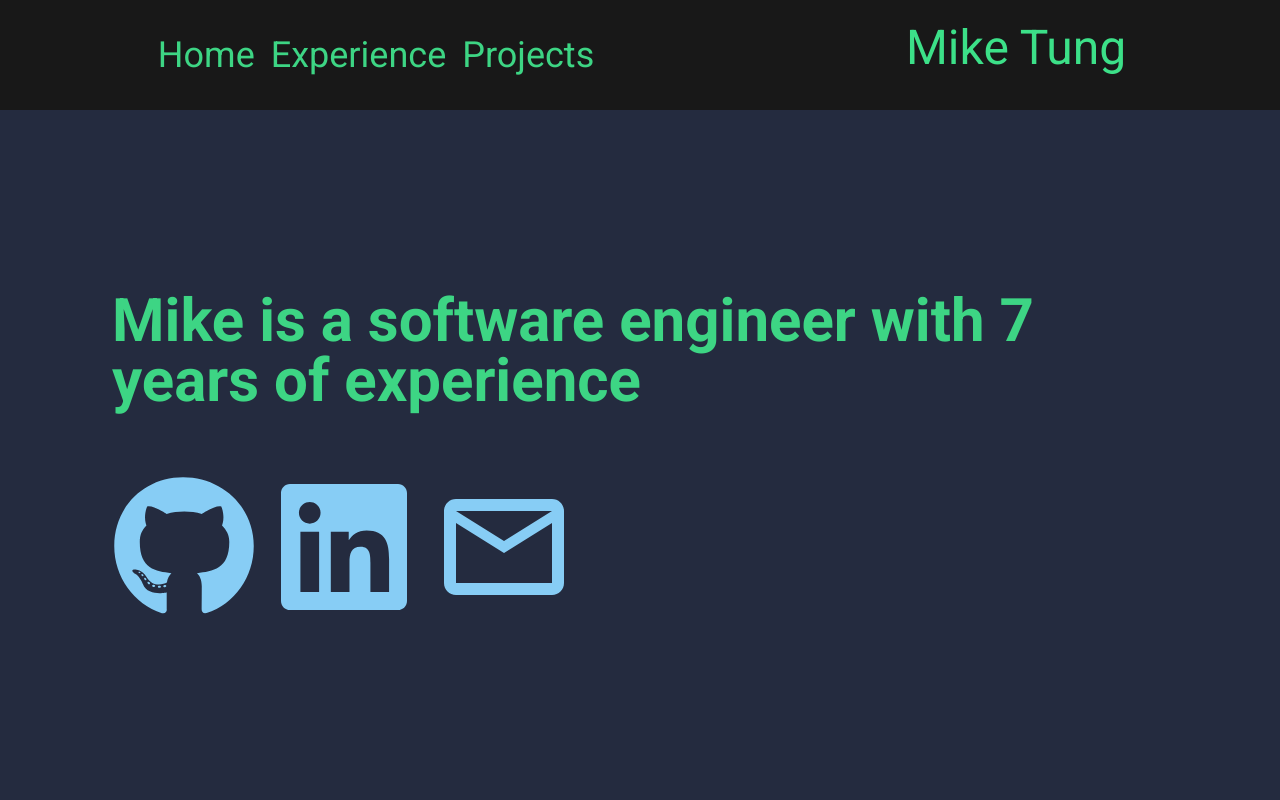
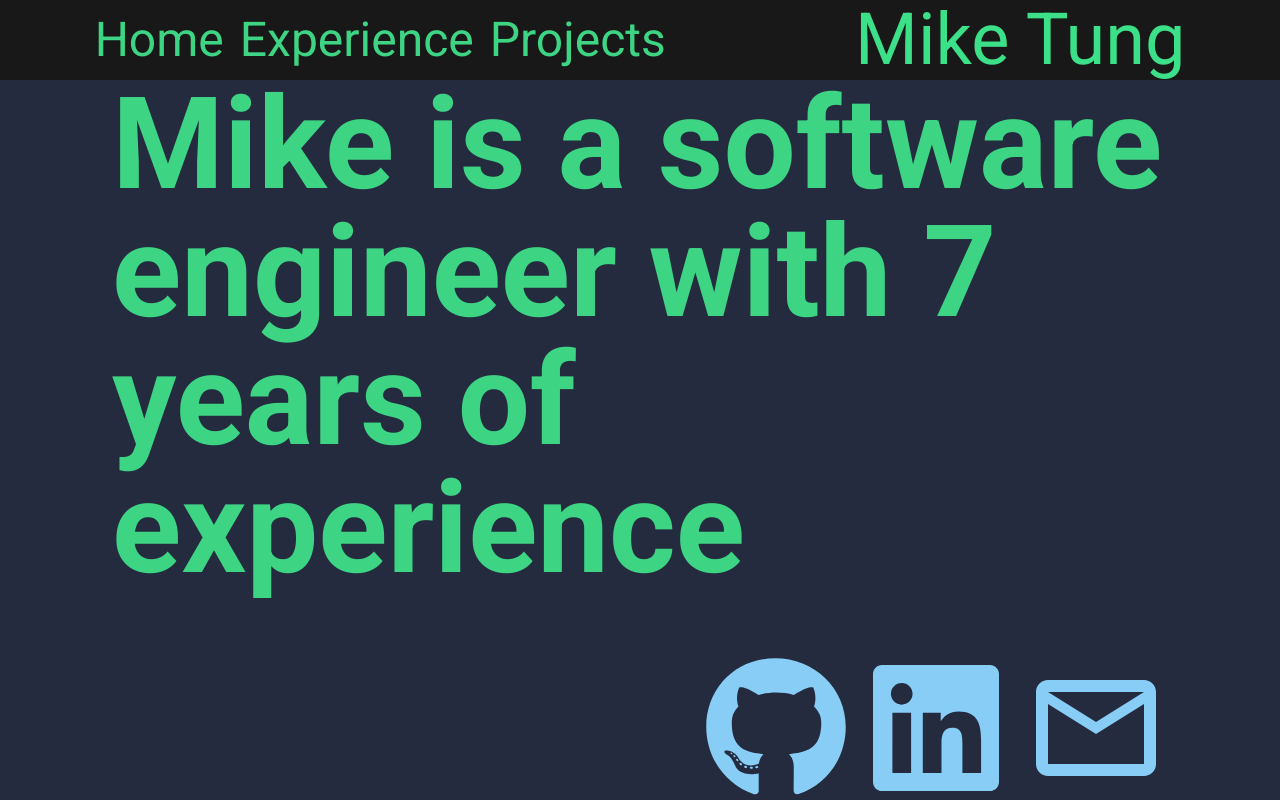
Before and after one commit to seekheart/personal-site, a React (Vite) app: page / in a window 1280 px wide. Built offline with nearby package versions, Linux system fonts and the light colour scheme.

Commit message:
cleaned up font sizing for now on headers and toolbar
- updated fonts in toolbar and for h1-h5 tags in index.css

```diff
--- a/src/components/Toolbar.tsx
+++ b/src/components/Toolbar.tsx
@@ -33,7 +33,7 @@ export const Toolbar = ({items}: ToolbarProps) => {
                         </NavigationMenuRadix.Content>
                     </NavigationMenuRadix.Item>
                     <NavigationMenuRadix.Item className="hidden sm:block">
-                        <ul className="flex gap-2 text-4xl text-primary-600">
+                        <ul className="flex gap-2 text-4xl text-primary-600 lg:text-5xl">
                             {items.map(item => (
                                 <li key={item.link} className="p-1">
                                     <NavigationMenuRadix.Link asChild>
@@ -44,7 +44,7 @@ export const Toolbar = ({items}: ToolbarProps) => {
                         </ul>
                     </NavigationMenuRadix.Item>
                     <NavigationMenuRadix.Item>
-                        <h2 className="text-primary-500">Mike Tung</h2>
+                        <h2 className="text-nowrap p-1 text-primary-500">Mike Tung</h2>
                     </NavigationMenuRadix.Item>
                 </NavigationMenuRadix.List>
             </NavigationMenuRadix.Root>
--- a/src/index.css
+++ b/src/index.css
@@ -61,8 +61,7 @@
     }
 
     html, body {
-        @apply bg-surface;
-        @apply font-sans;
+        @apply bg-surface font-sans;
     }
 
     * {
@@ -70,33 +69,27 @@
     }
 
     h1 {
-        @apply sm:text-8xl;
-        @apply text-6xl;
+        @apply text-6xl sm:text-8xl lg:text-9xl;
     }
 
     h2 {
-        @apply sm:text-7xl;
-        @apply text-5xl;
+        @apply text-4xl sm:text-5xl lg:text-7xl;
     }
 
     h3 {
-        @apply sm:text-6xl;
-        @apply text-4xl;
+        @apply text-lg sm:text-2xl md:text-4xl lg:text-6xl;
     }
 
     h4 {
-        @apply sm:text-5xl;
-        @apply text-3xl;
+        @apply text-base sm:text-xl md:text-3xl lg:text-5xl;
     }
 
     h5 {
-        @apply sm:text-4xl;
-        @apply text-2xl;
+        @apply text-sm sm:text-lg md:text-2xl lg:text-4xl;
     }
 
     h6 {
-        @apply sm:text-3xl;
-        @apply text-xl;
+        @apply sm:text-3xl text-xl;
     }
 
     article, p, span {
--- a/src/routes/home.tsx
+++ b/src/routes/home.tsx
@@ -28,17 +28,17 @@ export const Home = () => {
         }
     ]
     const defaultStyles = {
-        className: "size-24 rounded-md text-secondary-400 sm:size-28 md:size-32 lg:size-36"
+        className: "size-24 rounded-md text-secondary-400 sm:size-28 md:size-36"
     };
 
     return (
         <IconContext.Provider value={defaultStyles}>
             <section className="flex h-screen">
-                <div className="flex flex-col justify-center gap-16 px-8 md:px-24 lg:px-28">
+                <div className="flex flex-col justify-center gap-16 px-8 md:px-20 lg:px-28">
                     <h1 className="font-bold text-primary-600">
                         Mike is a software engineer with {yearsAsEngineer} years of experience
-                </h1>
-                    <ul className="flex gap-4">
+                    </h1>
+                    <ul className="flex gap-4 self-end">
                         {contactIcons && contactIcons.map((icon) => (
                             <Link to={icon.link}>{icon.icon}</Link>
                         ))}
```
